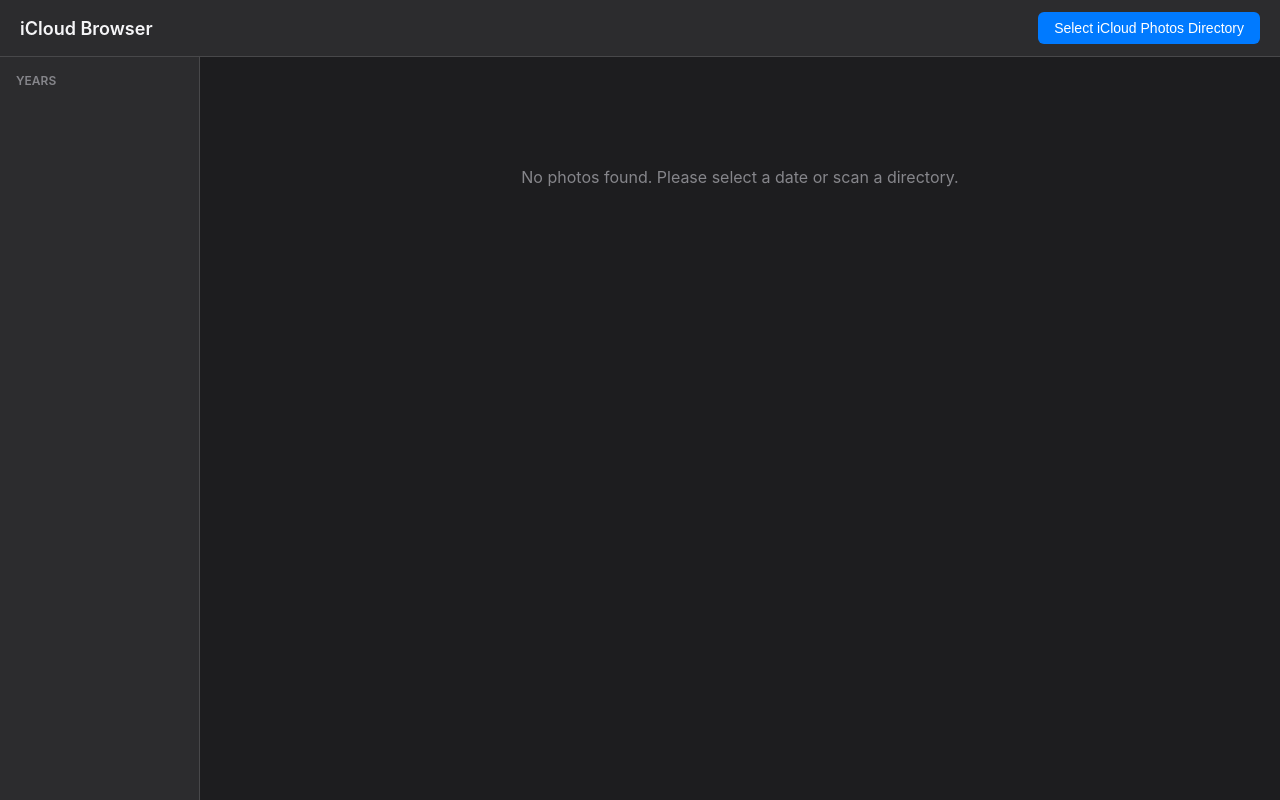
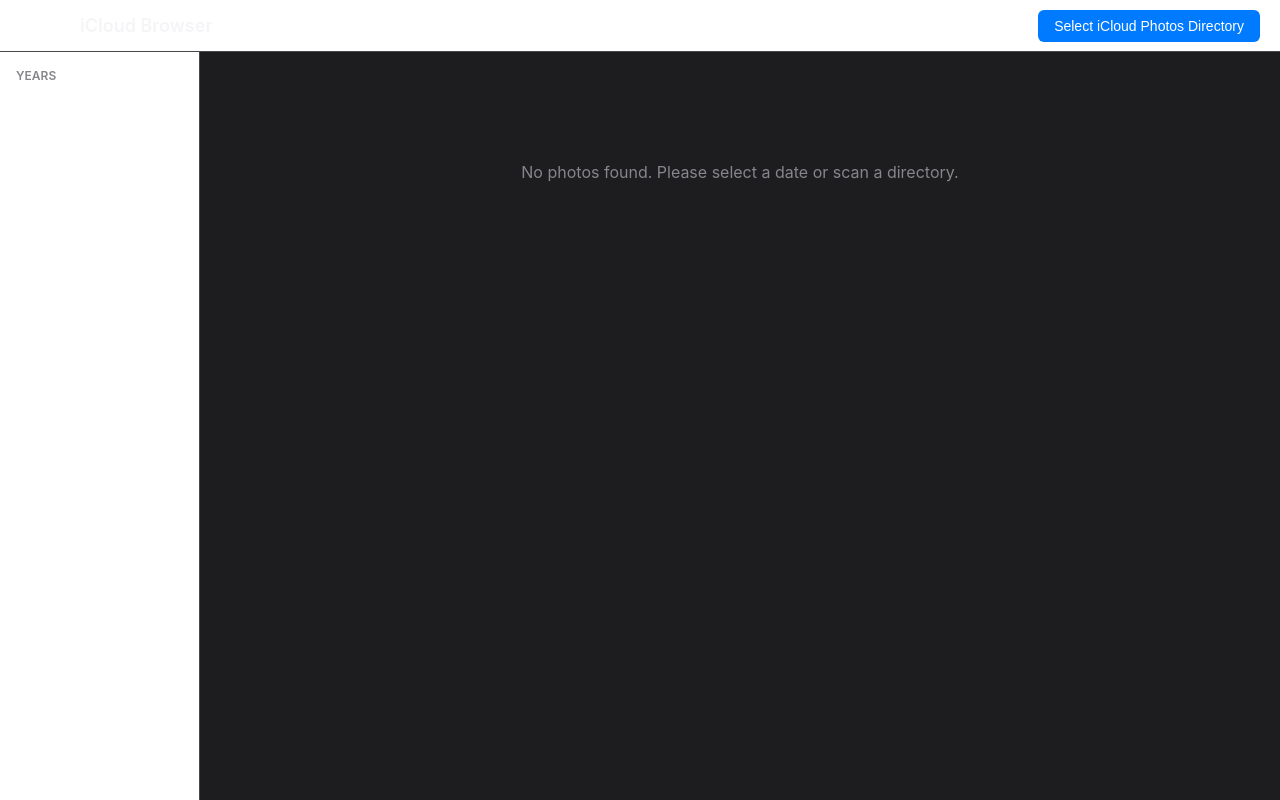
Before and after one commit to jaff521/icloud-browser, a React (Vite) app: page / in a window 1280 px wide. Built offline with nearby package versions, Linux system fonts and the light colour scheme.

Commit message:
feat(ui): implement frameless window, draggable toolbar, and macos vibrancy

```diff
--- a/src-electron/main/index.cjs
+++ b/src-electron/main/index.cjs
@@ -110,6 +110,9 @@ function createWindow() {
       nodeIntegration: false
     },
     titleBarStyle: 'hiddenInset',
+    vibrancy: 'sidebar',
+    visualEffectState: 'active',
+    trafficLightPosition: { x: 20, y: 18 },
     show: false,
     icon: path.join(__dirname, '../../build/icon.png')
   });
--- a/src/styles.css
+++ b/src/styles.css
@@ -17,7 +17,7 @@
 
 body {
   font-family: -apple-system, BlinkMacSystemFont, 'Segoe UI', Roboto, Oxygen, Ubuntu, Cantarell, sans-serif;
-  background-color: var(--bg-primary);
+  background-color: transparent;
   color: var(--text-primary);
   -webkit-font-smoothing: antialiased;
   -moz-osx-font-smoothing: grayscale;
@@ -34,9 +34,15 @@ body {
   display: flex;
   align-items: center;
   justify-content: space-between;
-  padding: 12px 20px;
-  background-color: var(--bg-secondary);
+  padding: 12px 20px 12px 80px; /* Left padding for traffic lights */
+  background-color: transparent;
   border-bottom: 1px solid var(--border-color);
+  -webkit-app-region: drag; /* Make toolbar draggable */
+  height: 52px;
+}
+
+.app-header button {
+  -webkit-app-region: no-drag;
 }
 
 .app-header h1 {
@@ -67,7 +73,7 @@ body {
 
 .sidebar {
   width: 200px;
-  background-color: var(--bg-secondary);
+  background-color: transparent;
   border-right: 1px solid var(--border-color);
   overflow-y: auto;
   padding: 16px 0;
@@ -108,6 +114,7 @@ body {
 
 .main-content {
   flex: 1;
+  background-color: var(--bg-primary);
   overflow-y: auto;
   padding: 20px;
 }
```
